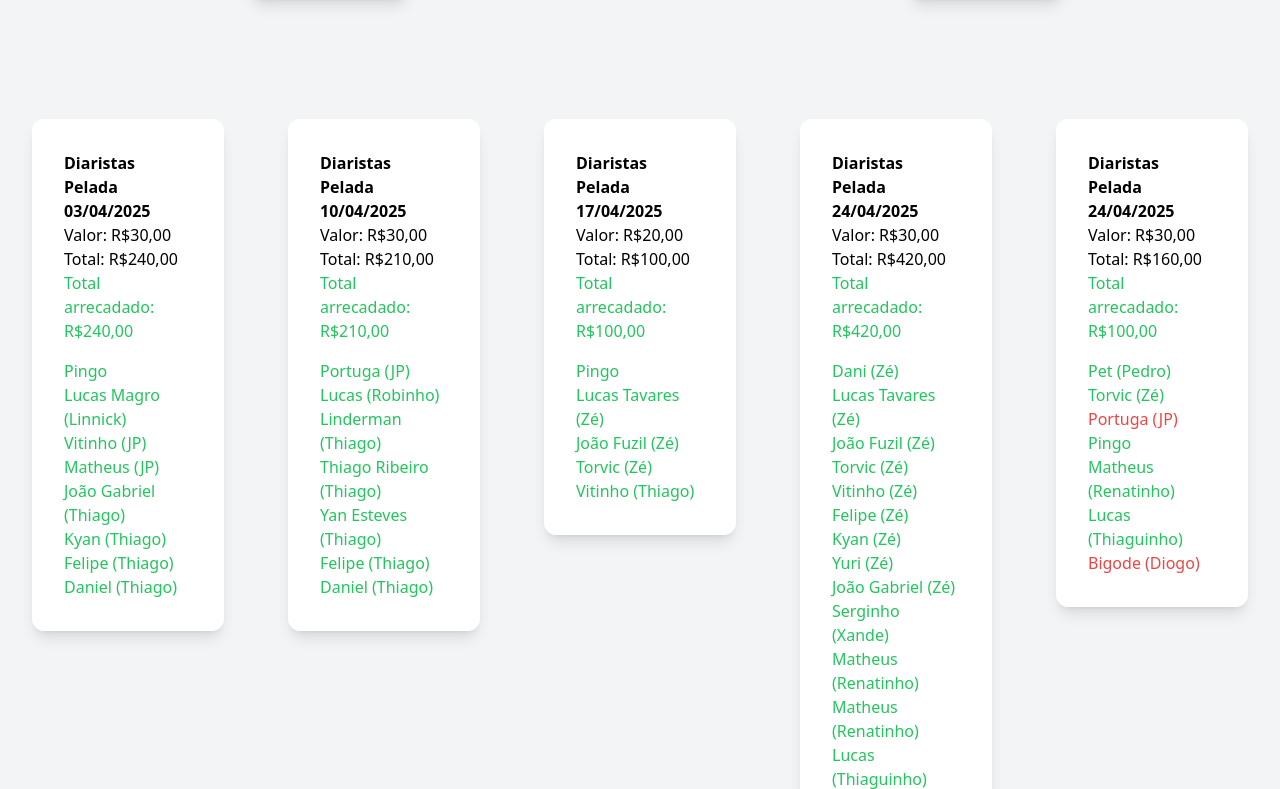
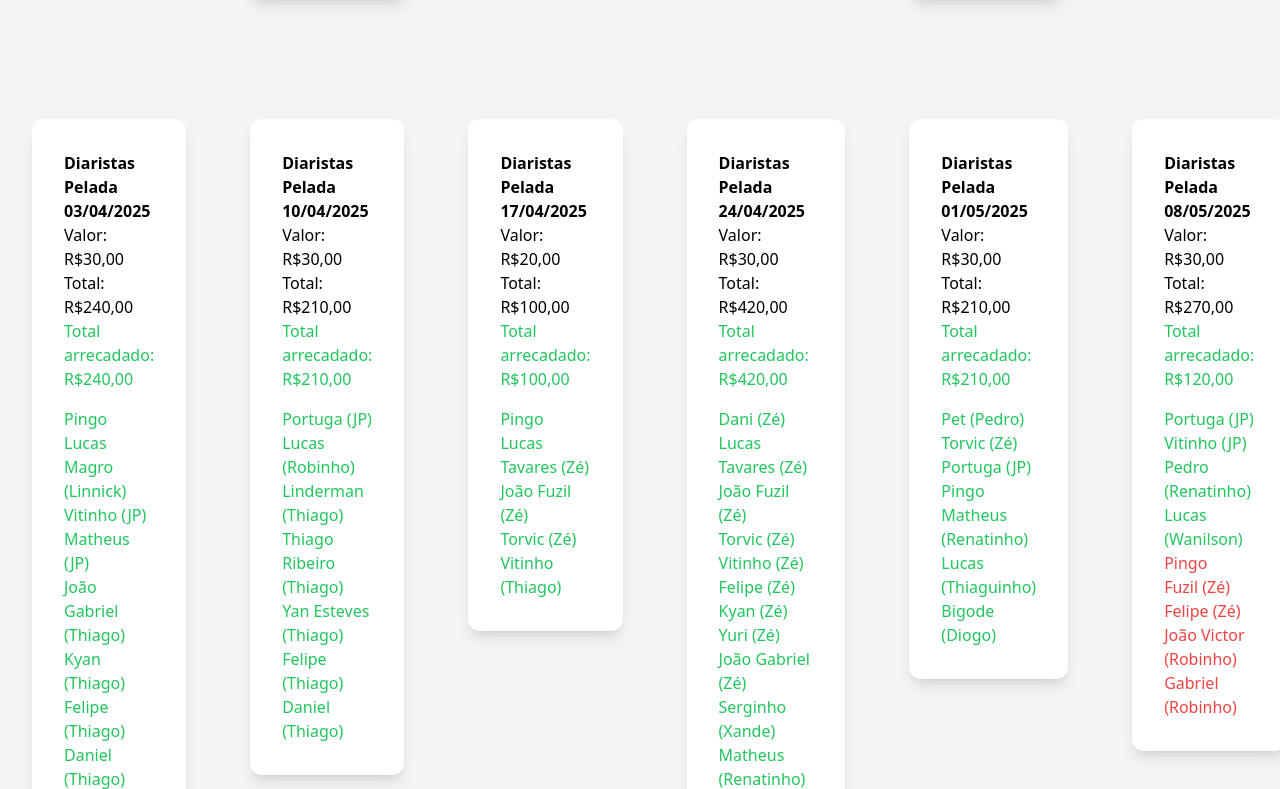
Before and after one commit to diogop2003/futebol, an Angular app in the folder pelada-front/: page /diaristas in a window 1280 px wide. Shown: the part 2591-3380 px from the top of the page. Built offline with nearby package versions, Linux system fonts and the light colour scheme.

Commit message:
maio 2 semana

```diff
--- a/pelada-front/src/app/pages/diaristas/diaristas.component.html
+++ b/pelada-front/src/app/pages/diaristas/diaristas.component.html
@@ -419,20 +419,40 @@
             </ol>
         </div>
         <div class="rounded-xl bg-white p-8 shadow-lg mx-8">
-            <h1 class="font-md font-bold">Diaristas Pelada 24/04/2025</h1>
+            <h1 class="font-md font-bold">Diaristas Pelada 01/05/2025</h1>
             <div class="mb-4">
                 <h1 class="font-sm">Valor: R$30,00</h1>
-                <h1 class="font-sm">Total: R$160,00</h1>
-                <h1 class="font-sm text-green-500">Total arrecadado: R$100,00</h1>
+                <h1 class="font-sm">Total: R$210,00</h1>
+                <h1 class="font-sm text-green-500">Total arrecadado: R$210,00</h1>
             </div>
             <ol>
                 <li class="text-green-500">Pet (Pedro)</li>
                 <li class="text-green-500">Torvic (Zé)</li>
-                <li class="text-red-500">Portuga (JP)</li>
+                <li class="text-green-500">Portuga (JP)</li>
                 <li class="text-green-500">Pingo</li>
                 <li class="text-green-500">Matheus (Renatinho)</li>
                 <li class="text-green-500">Lucas (Thiaguinho)</li>
-                <li class="text-red-500">Bigode (Diogo)</li>
+                <li class="text-green-500">Bigode (Diogo)</li>
+            </ol>
+        </div>
+                <div class="rounded-xl bg-white p-8 shadow-lg mx-8">
+            <h1 class="font-md font-bold">Diaristas Pelada 08/05/2025</h1>
+            <div class="mb-4">
+                <h1 class="font-sm">Valor: R$30,00</h1>
+                <h1 class="font-sm">Total: R$270,00</h1>
+                <h1 class="font-sm text-green-500">Total arrecadado: R$120,00</h1>
+            </div>
+            <ol>
+                <li class="text-green-500">Portuga (JP)</li>
+                <li class="text-green-500">Vitinho (JP)</li>
+                <li class="text-green-500">Pedro (Renatinho)</li>
+                <li class="text-green-500">Lucas (Wanilson)</li>
+                <li class="text-red-500">Pingo</li>
+                <li class="text-red-500">Fuzil (Zé)</li>
+                <li class="text-red-500">Felipe (Zé)</li>
+                <li class="text-red-500">João Victor (Robinho)</li>
+                <li class="text-red-500">Gabriel (Robinho)</li>
+
             </ol>
         </div>
     </section>
--- a/pelada-front/src/app/pages/mensalista/mensalista.component.html
+++ b/pelada-front/src/app/pages/mensalista/mensalista.component.html
@@ -183,8 +183,8 @@
         <h1 class="font-md font-bold">Mensalistas Maio 2025</h1>
         <div class="mb-4">
             <h1 class="text-md">Valor: R$100,00</h1>
-            <h1 class="text-md">Total: R$1.800,00</h1>
-            <h1 class="text-green-500">Arrecadado: R$700,00</h1>
+            <h1 class="text-md">Total: R$1.700,00</h1>
+            <h1 class="text-green-500">Arrecadado: R$1.200,00</h1>
         </div>
         <ol>
             <li class="text-green-500">Sergio</li>
@@ -192,18 +192,17 @@
             <li class="text-green-500">Xande</li>
             <li class="text-red-500">Zé</li>
             <li class="text-green-500">Vinicius</li>
-            <li class="text-red-500">Igor</li>
+            <li class="text-green-500">Igor</li>
             <li class="text-red-500">Alex</li>
-            <li class="text-red-500">Diogo</li>
-            <li class="text-red-500">Dioguinho</li>
+            <li class="text-green-500">Diogo</li>
+            <li class="text-green-500">Dioguinho</li>
             <li class="text-red-500">Pirulito</li>
             <li class="text-green-500">Roger</li>
-            <li class="text-red-500">JP</li>
+            <li class="text-green-500">JP</li>
             <li class="text-red-500">Robinho</li>
-            <li class="text-red-500">Linnick</li>
             <li class="text-green-500">Thiaguinho</li>
             <li class="text-red-500">Vitor</li>
-            <li class="text-red-500">Renatinho</li>
+            <li class="text-green-500">Renatinho</li>
             <li class="text-green-500">Pedro</li>
         </ol>
     </div>
--- a/pelada-front/src/app/pages/saldo/saldo.component.html
+++ b/pelada-front/src/app/pages/saldo/saldo.component.html
@@ -25,11 +25,11 @@
             <tbody>
                 <tr class="border-b">
                     <td class="w-auto py-4 text-md text-gray-700">Saldo Abril</td>
-                    <td class="w-auto py-4 text-md text-green-500">2.589,00</td>
+                    <td class="w-auto py-4 text-md text-green-500">2.564,00</td>
                 </tr>
                 <tr class="border-b gap-5">
                     <td class="w-auto py-4 text-md text-gray-700">Pagantes Maio</td>
-                    <td class="w-auto py-4 text-md text-green-500">700,00</td>
+                    <td class="w-auto py-4 text-md text-green-500">1.200,00</td>
                 </tr>
                 <tr class="border-b gap-5">
                     <td class="w-auto py-4 text-md text-gray-700">Mensalidade do campo</td>
@@ -37,11 +37,11 @@
                 </tr>
                 <tr class="border-b gap-5">
                     <td class="w-auto py-4 text-md text-gray-700">Goleiros mês</td>
-                    <td class="w-auto py-4 text-md text-red-500">-140,00</td>
+                    <td class="w-auto py-4 text-md text-red-500">-280,00</td>
                 </tr>
                 <tr class="border-b gap-5">
                     <td class="w-auto py-4 text-md text-gray-700">Diaristas Maio</td>
-                    <td class="w-auto py-4 text-md text-green-500">100,00</td>
+                    <td class="w-auto py-4 text-md text-green-500">330,00</td>
                 </tr>
                 <!-- <tr class="border-b gap-5">
                     <td class="w-auto py-4 text-md text-gray-700">Gastos adicionais Maio</td>
@@ -57,7 +57,7 @@
                 </tr> -->
                 <tr class="border-b gap-5">
                     <td class="w-auto py-4 text-md text-gray-700">SALDO TOTAL</td>
-                    <td class="w-auto py-4 text-md text-green-500">1.649,00</td>
+                    <td class="w-auto py-4 text-md text-green-500">2.214,00</td>
                 </tr>
             </tbody>
         </table>
```
